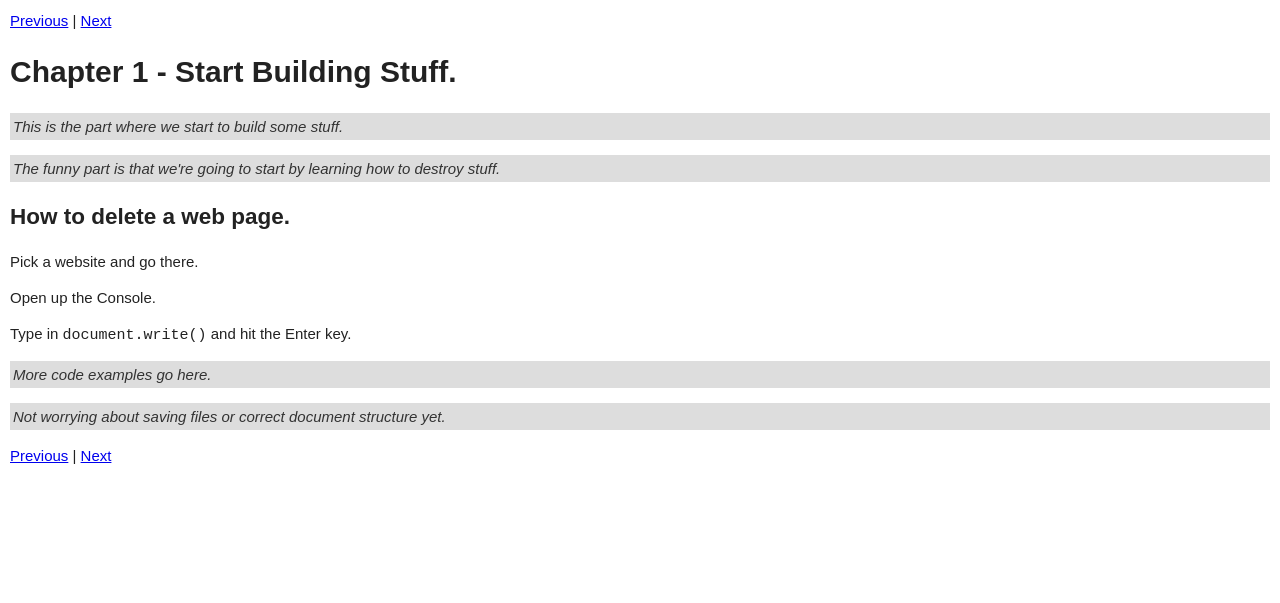
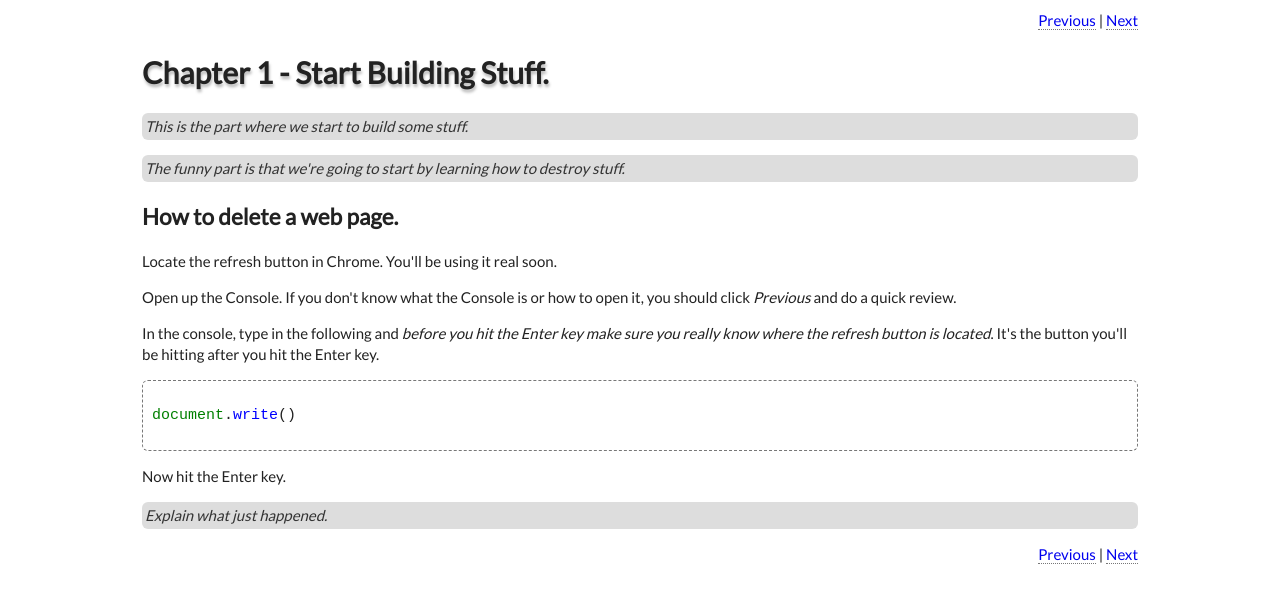
Before and after one commit to uhhuhyeah/build-stuff, a Jekyll site: the page built from chapter-01.html, in a window 1280 px wide. Shown: the top 603 px of the page. Built offline with Jekyll 4.4.1, drawn with Linux system fonts in a browser that asks for light colours; nearby versions of some CDN libraries.

Commit message:
Not really progressing the content that much,
but adding some notes, making minor adjustments and digressing a bit to
make things teensy bit more pretty.

```diff
--- a/_layouts/chapter.html
+++ b/_layouts/chapter.html
@@ -14,6 +14,8 @@ awesome: true
   <meta name="description" content="{{ page.description }}">
 
   <meta name="viewport" content="width=device-width">
+  <link href='//fonts.googleapis.com/css?family=Lato:400'
+      rel='stylesheet' type='text/css'>
   <link rel="stylesheet" href="/css/style.css">
 
   <script src="/js/libs/modernizr-2.5.3.min.js"></script>
@@ -31,8 +33,8 @@ awesome: true
   <header>
     {% nav %}
   </header>
-  <div role="main">
-    <h1>{{ page.title }}</h1>
+  <div role="main" id="main-content">
+    <h1 id="main-title">{{ page.title }}</h1>
     {{ content }}
   </div>
   <footer>
--- a/chapter-00.html
+++ b/chapter-00.html
@@ -12,3 +12,8 @@ next: chapter-01
 <h2>Step 2 - Open the Console.</h2>
 
 <h2>Step 3 - Make sure you know how to open Google Chrome and open the console.</h2>
+
+<p class="author-note">
+  Perhaps the first chapter should be about familiarization with the Chrome
+  console?  Or should that come <strong>after</strong> overwriting a web page?
+</p>
--- a/chapter-01.html
+++ b/chapter-01.html
@@ -17,21 +17,28 @@ next: chapter-02
 <h2>How to delete a web page.</h2>
 
 <p>
-  Pick a website and go there.
+  Locate the refresh button in Chrome.  You'll be using it real soon.
 </p>
 
 <p>
-  Open up the Console.
+  Open up the Console.  If you don't know what the Console is or how to open
+  it, you should click <em>Previous</em> and do a quick review.
 </p>
 
 <p>
-  Type in <code>document.write()</code> and hit the Enter key.
+  In the console, type in the following and <em>before you hit the Enter key
+  make sure you really know where the refresh button is located</em>.  It's
+  the button you'll be hitting after you hit the Enter key.
+</p>
+
+{% highlight javascript %}
+document.write()
+{% endhighlight %}
+
+<p>
+  Now hit the Enter key.
 </p>
 
 <p class="author-note">
-  More code examples go here.
+  Explain what just happened.
 </p>
-
-<p class="author-note">
-  Not worrying about saving files or correct document structure yet.
-</p>
--- a/css/style.css
+++ b/css/style.css
@@ -65,21 +65,45 @@ td { vertical-align: top; }
 .chromeframe { margin: 0.2em 0; background: #ccc; color: black; padding: 0.2em 0; }
 
 
+/* ============================================================ */
+#main-content, header, footer {
+    max-width: 996px;
+    margin: 9px auto;
+    font-family: 'Lato', sans-serif;
+    font-weight: 400;
+}
+
+#main-title {
+    text-shadow: 1px 3px 3px #bbb;
+}
+
+.nav {
+    text-align: right;
+}
+
+.nav a {
+    text-decoration: none;
+    border-bottom: 1px dotted #777;
+}
+
 .highlight {
-    padding: 10px;
+    padding: 9px;
     border: 1px dashed #777;
+    border-radius: 6px;
 }
+
 .highlight .lineno {
     color: #333;
 }
+
 .author-note {
     color: #333;
     background: #ddd;
     font-style: oblique;
     padding: 3px;
+    border-radius: 6px;
 }
-
-
+/* ============================================================ */
 
 
 
```
Also changed, not shown: index.html (+12 -6 lines).
